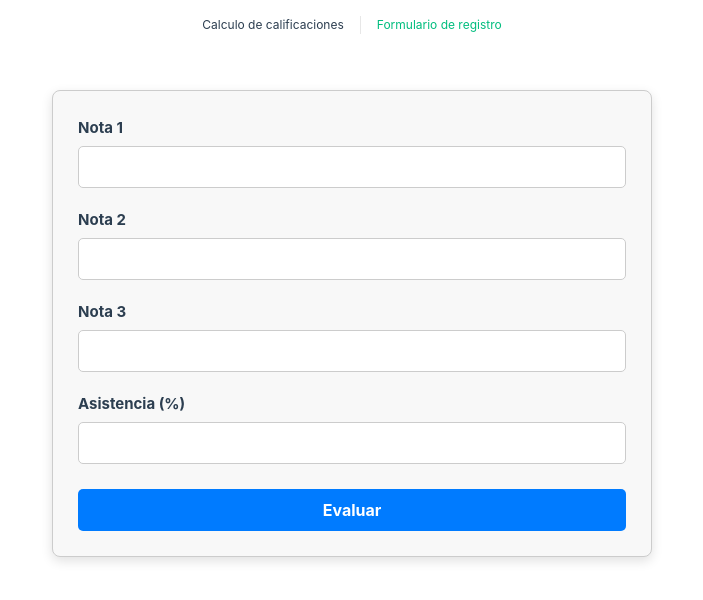
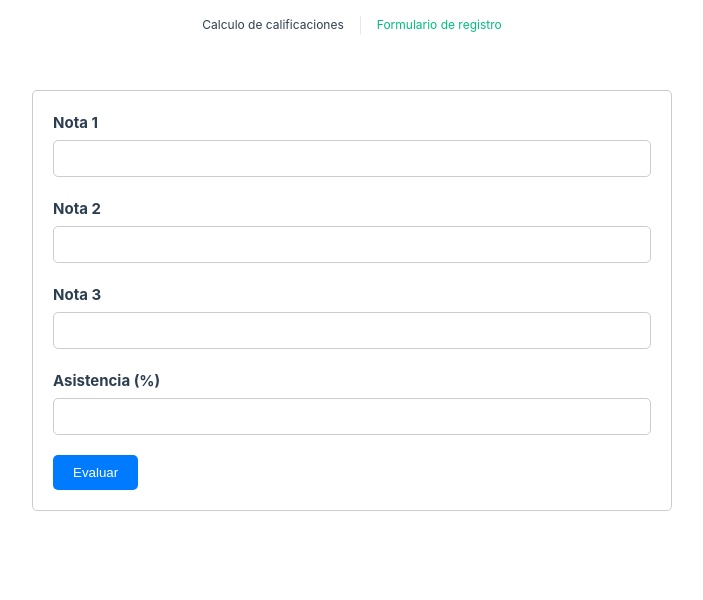
Before and after one commit to bear9867/ExamenFrontEnd, a Vue app: page / in a window 1280 px wide. Shown: the top 600 px of the page, without its empty margins (288-991 px from the left). Built offline with nearby package versions, Linux system fonts and the light colour scheme.

Commit message:
Update CalificacionesView.vue

```diff
--- a/src/views/CalificacionesView.vue
+++ b/src/views/CalificacionesView.vue
@@ -87,126 +87,70 @@
 </script>
 <style scoped>
 .container {
-  width: min(90%, 600px);
+  width: 50%;
   margin: 40px auto;
-  padding: 25px;
-  background-color: var(--color-background-soft);
+  padding: 20px;
   border: 1px solid #cccccc;
-  border-radius: 8px;
-  box-shadow: 0 4px 12px rgba(0, 0, 0, 0.12);
-}
-
-form {
-  display: flex;
-  flex-direction: column;
-  width: 100%;
+  border-radius: 5px;
 }
 
 .mb-3 {
-  display: flex;
-  flex-direction: column;
   margin-bottom: 20px;
 }
 
 .form-label {
   display: block;
-  margin-bottom: 6px;
-  color: var(--color-text);
+  margin-bottom: 5px;
   font-weight: bold;
-  text-align: left;
 }
 
 .form-control {
   width: 100%;
-  height: 42px;
   padding: 10px;
-  color: var(--color-text);
-  background-color: var(--color-background);
   border: 1px solid #cccccc;
   border-radius: 5px;
   box-sizing: border-box;
-  font-family: inherit;
-  font-size: 15px;
-  transition:
-    border-color 0.2s ease,
-    box-shadow 0.2s ease;
-}
-
-.form-control:focus {
-  border-color: #007bff;
-  outline: none;
-  box-shadow: 0 0 0 3px rgba(0, 123, 255, 0.2);
 }
 
 .btn-primary {
-  width: 100%;
-  margin-top: 5px;
-  padding: 11px 20px;
-  color: #ffffff;
   background-color: #007bff;
+  color: white;
+  padding: 10px 20px;
   border: none;
   border-radius: 5px;
-  font-family: inherit;
-  font-size: 16px;
-  font-weight: bold;
   cursor: pointer;
-  transition:
-    background-color 0.2s ease,
-    transform 0.1s ease;
-}
-
-.btn-primary:hover {
-  background-color: #0056b3;
-}
-
-.btn-primary:active {
-  transform: scale(0.99);
 }
 
 .alert {
-  width: 100%;
   margin-top: 20px;
   padding: 15px;
-  border: 1px solid transparent;
   border-radius: 5px;
-  box-sizing: border-box;
-  font-weight: 600;
   text-align: center;
 }
 
 .alert-success {
   color: #155724;
   background-color: #d4edda;
-  border-color: #c3e6cb;
 }
 
 .alert-info {
   color: #0c5460;
   background-color: #d1ecf1;
-  border-color: #bee5eb;
 }
 
 .alert-warning {
   color: #856404;
   background-color: #fff3cd;
-  border-color: #ffeeba;
 }
 
 .alert-danger {
   color: #721c24;
   background-color: #f8d7da;
-  border-color: #f5c6cb;
 }
 
 @media (max-width: 600px) {
   .container {
-    width: 92%;
-    margin: 25px auto;
-    padding: 20px;
-  }
-
-  .form-control {
-    font-size: 16px;
+    width: 90%;
   }
 }
 </style>
```
